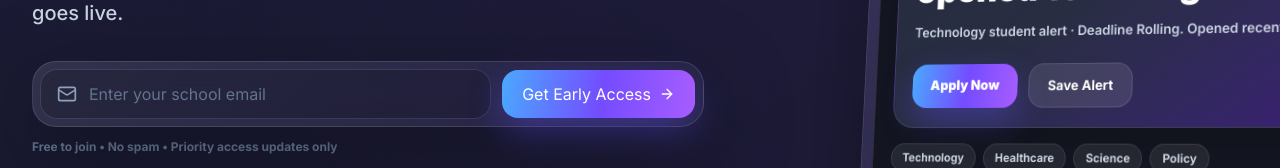
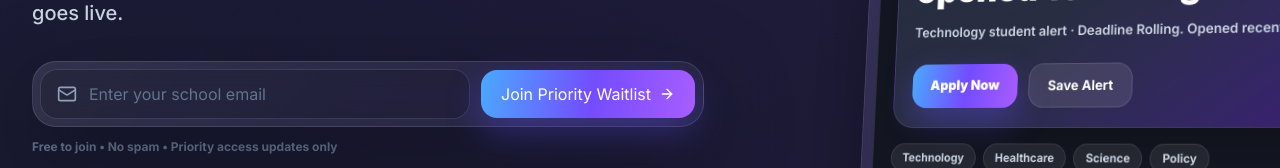
Before and after one commit to camerondhicks/promptly-homepage, a React (Vite) app: page / in a window 1280 px wide. Shown: the part 442-610 px from the top of the page. Built offline with nearby package versions, Linux system fonts and the light colour scheme.

Commit message:
Update waitlist CTA wording

```diff
--- a/src/App.jsx
+++ b/src/App.jsx
@@ -506,7 +506,7 @@ function WaitlistCTA({ compact = false, onOpenWaitlist }) {
           type="submit"
           className="gradient-button inline-flex items-center justify-center gap-2 rounded-2xl px-5 py-3 text-sm font-black text-white transition duration-300 hover:-translate-y-0.5 sm:text-base"
         >
-          Get Early Access
+          Join Priority Waitlist
           <ArrowRight className="h-4 w-4" />
         </button>
       </form>
```
